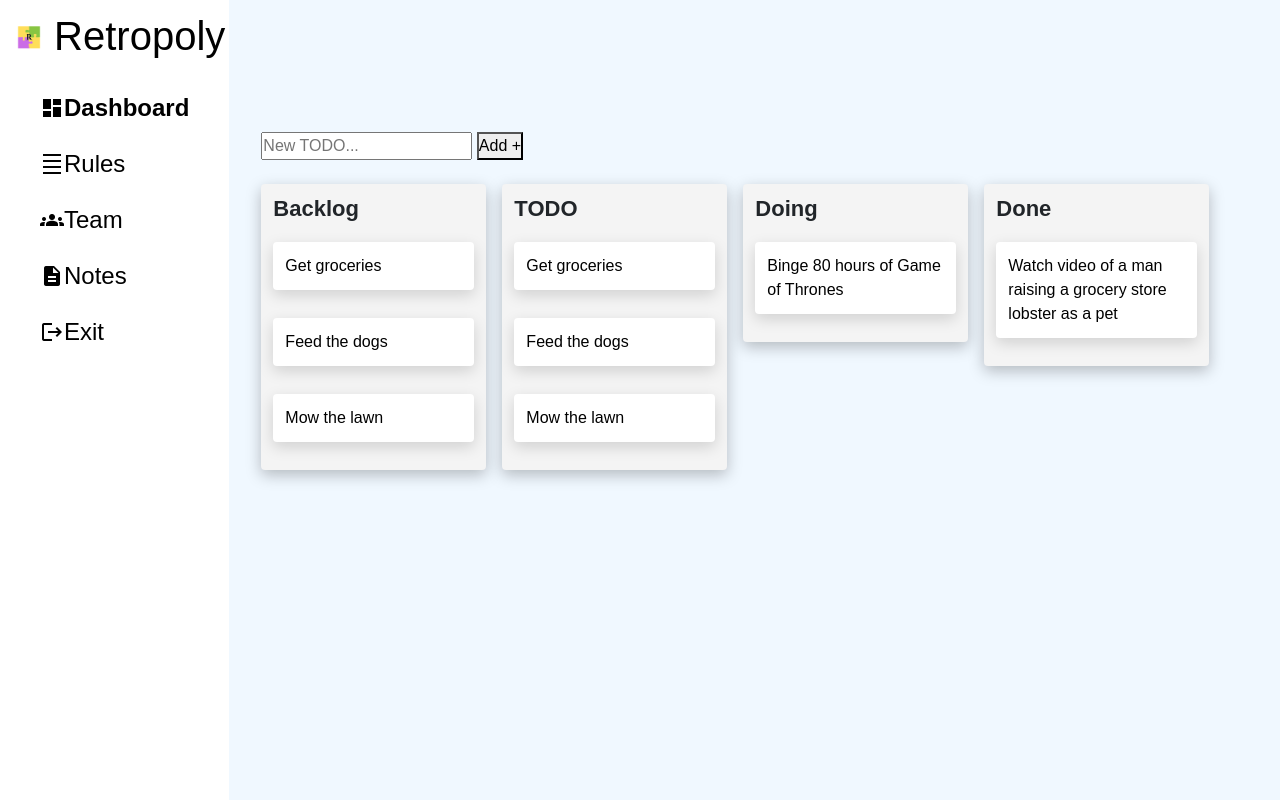
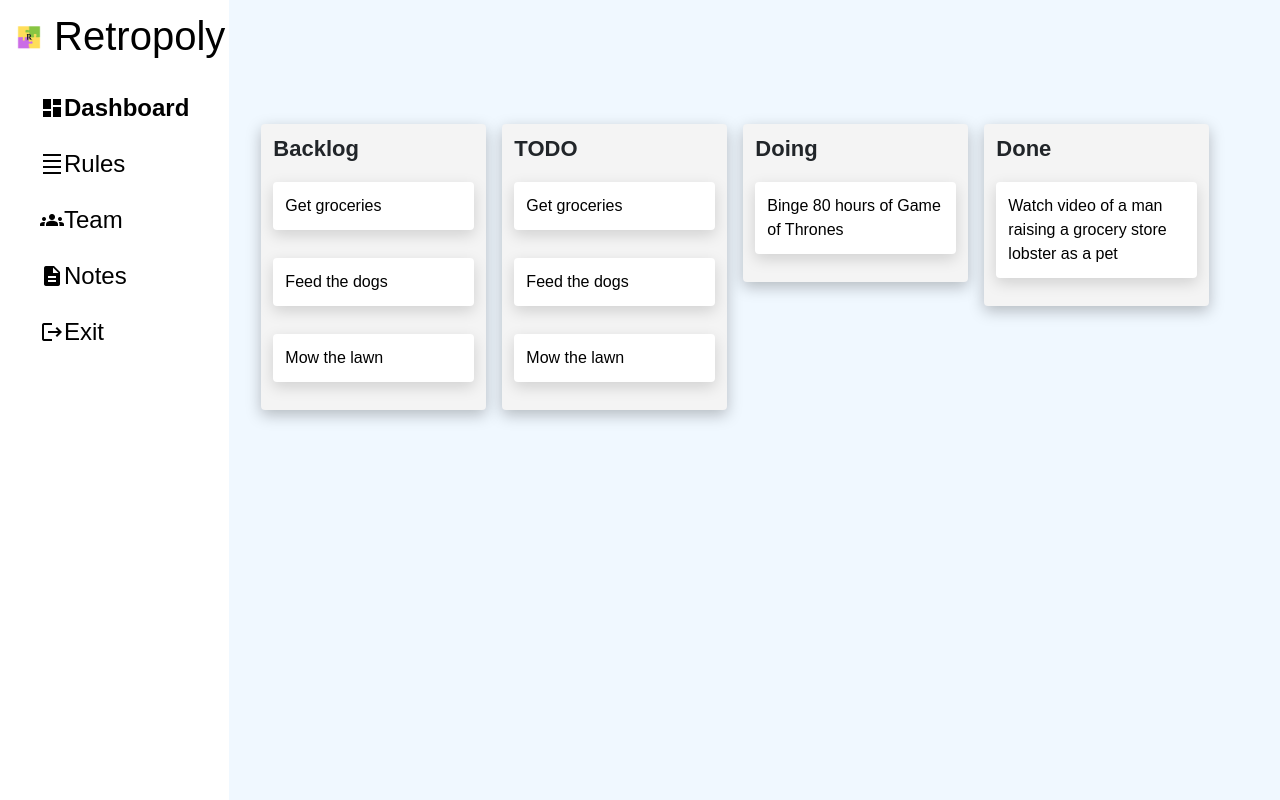
Before and after one commit to Dream-Team-33/Retropoly, a Flask app: page /dashboard/dashboard in a window 1280 px wide. Run offline with Flask 2, Linux system fonts and the light colour scheme; some libraries are stand-ins or nearby versions.

Commit message:
Drag.js - Drag and Drop functions properly

```diff
--- a/templates/dashboard2.html
+++ b/templates/dashboard2.html
@@ -29,14 +29,8 @@
     rel="stylesheet">
   <meta name="viewport" content="width=device-width, initial-scale=1.0">
 
-  <!-- <link rel="stylesheet" type="text/js" href="/static/js/drag.js">
-  <link rel="stylesheet" type="text/js" href="/static/js/todo.js"> -->
-
-  <!-- <script src="{{ url_for('static', filename='/static/js/drag.js') }}"></script>
-  <script src="{{ url_for('static', filename='/static/js/todo.js') }}"></script> -->
-
   <script src="/static/js/drag.js" defer></script>
-  <script src="/static/js/todo.js" defer></script>
+  <!--<script src="/static/js/todo.js" defer></script>-->
 </head>
 
 <body>
@@ -66,11 +60,10 @@
 
     <!--Table-->
     <div class="board">
-      <form id="todo-form">
+      <!-- <form id="todo-form">
         <input type="text" placeholder="New TODO..." id="todo-input" />
         <button type="submit" onclick="" >Add +</button>
-      </form>
-
+      </form> -->
       <div class="lanes">
         <div class="swim-lane">
           <h3 class="heading">Backlog</h3>
@@ -104,7 +97,7 @@
     </div>
   </div>
   <script src="{{ url_for('static', filename='/static/js/drag.js') }}"></script>
-  <script src="{{ url_for('static', filename='/static/js/todo.js') }}"></script>
+  <!--<script src="{{ url_for('static', filename='/static/js/todo.js') }}"></script> -->
 </body>
 
 </html>
```
